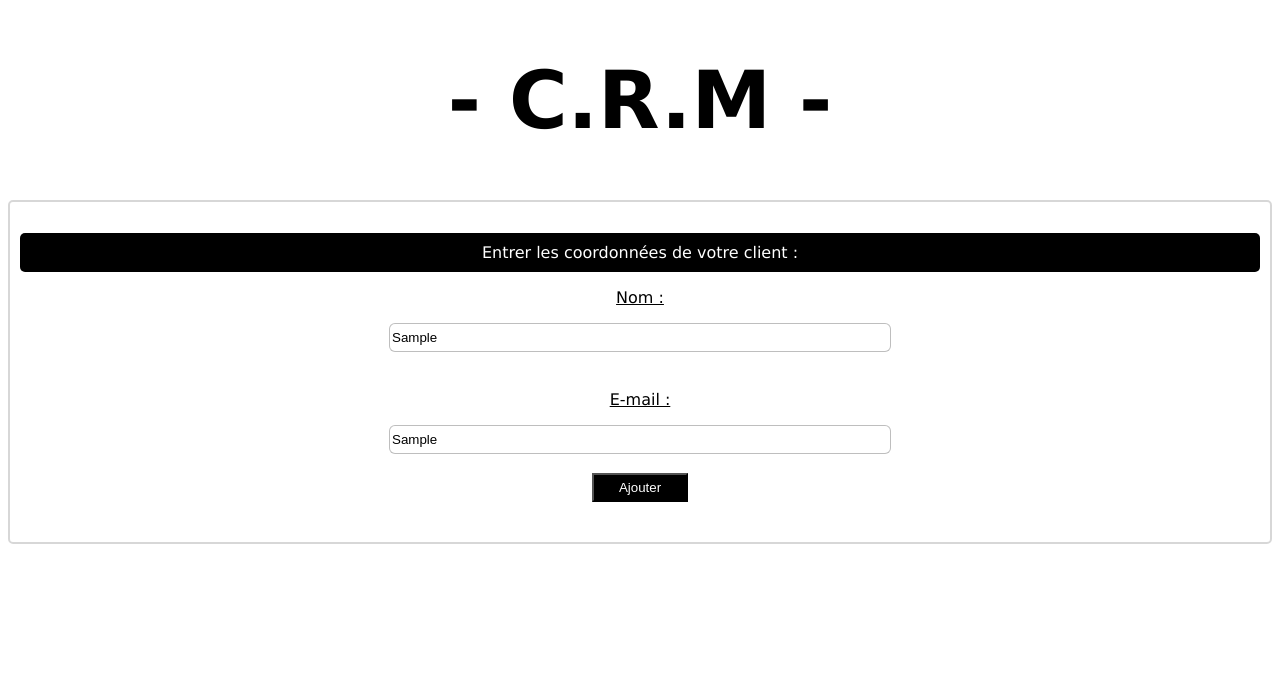
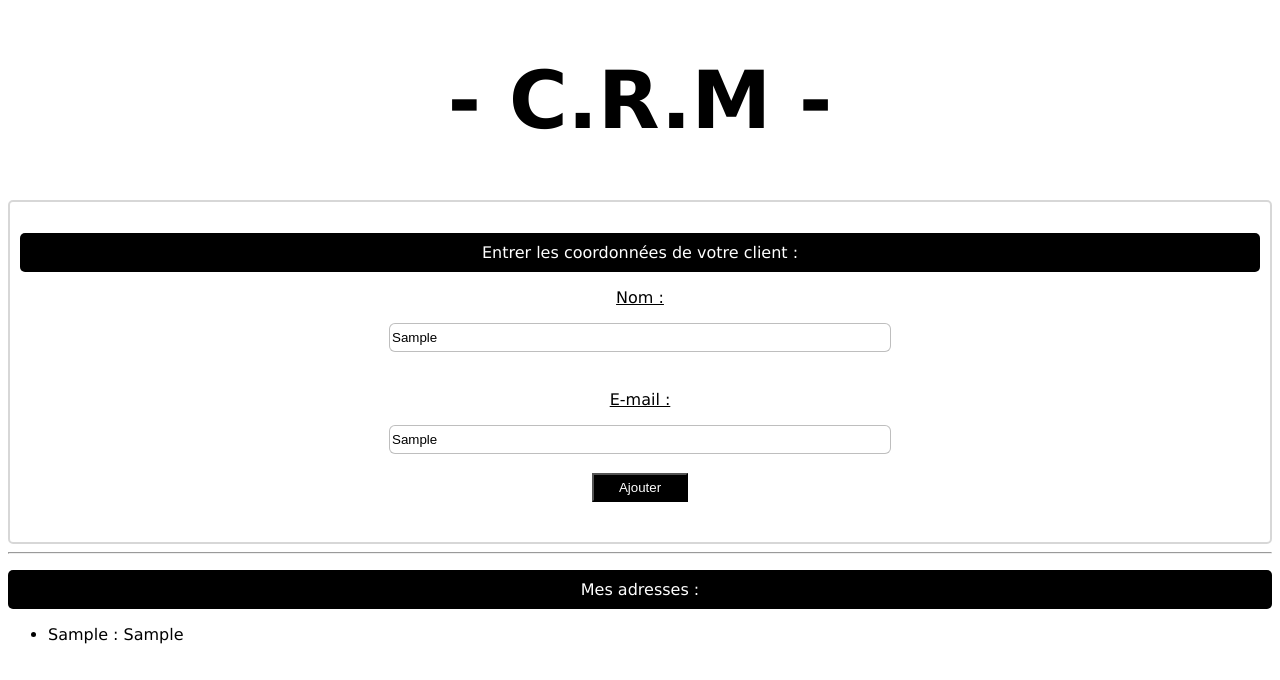
Before and after one commit to Anthonoir576/Projet-02_TypeScript, a React (Create React App) app: page / in a window 1280 px wide. Both pictures are taken after typing "Sample", "Sample" into the empty fields and a click on the button "Ajouter". Shown: the top 680 px of the page. Built offline with nearby package versions, Linux system fonts and the light colour scheme.

Commit message:
:FEAT: => Mise en form btn

```diff
--- a/src/index.tsx
+++ b/src/index.tsx
@@ -6,6 +6,13 @@ import ReactDOM       from "react-dom";
 import { useState }   from "react";
 
 import '../src/styles/style.css';
+
+export type address = {
+
+    nom   : string;
+    mail  : string;
+
+};
 // ---------------
 
 
@@ -13,15 +20,21 @@ import '../src/styles/style.css';
 // --- LOGIQUE ---
 const App: React.FC = () => {
 
-    const [nom, setNom]    = useState('');
-    const [mail, setMail]  = useState('');
+    const [nom, setNom]            = useState('');
+    const [mail, setMail]          = useState('');
+    const [adresses, setAdresses]  = useState<address[]>([]);
+
 
     const submitFonction = (e: React.FormEvent<HTMLFormElement>) => {
 
         e.preventDefault();
 
+        const newAddress : address = {
+            nom,
+            mail,
+        };
 
-
+        setAdresses([...adresses, newAddress]);
 
     };
 
@@ -63,8 +76,22 @@ const App: React.FC = () => {
                 <button type="submit">
                     Ajouter
                 </button>
+            </form>
+            <hr />
 
-            </form>
+            <p className="address">
+                Mes adresses :
+            </p>
+
+            {adresses.length > 0 && (
+            <ul>
+                {adresses.map((el) => (
+                    <li key={el.mail}>
+                         {el.nom} : {el.mail}
+                    </li>
+                ))}
+            </ul>
+            )}
         </div>
     );
 };
--- a/src/styles/style.css
+++ b/src/styles/style.css
@@ -34,7 +34,8 @@ input {
     border-radius: 5px;
 }
 
-.client {
+.client, .address {
+    text-align: center;
     background: black;
     color: white;
     padding: 10px 5px;
@@ -47,3 +48,7 @@ button {
     color: white;
     cursor: pointer;
 }
+
+li {
+    margin-bottom: 1rem;
+}
```
